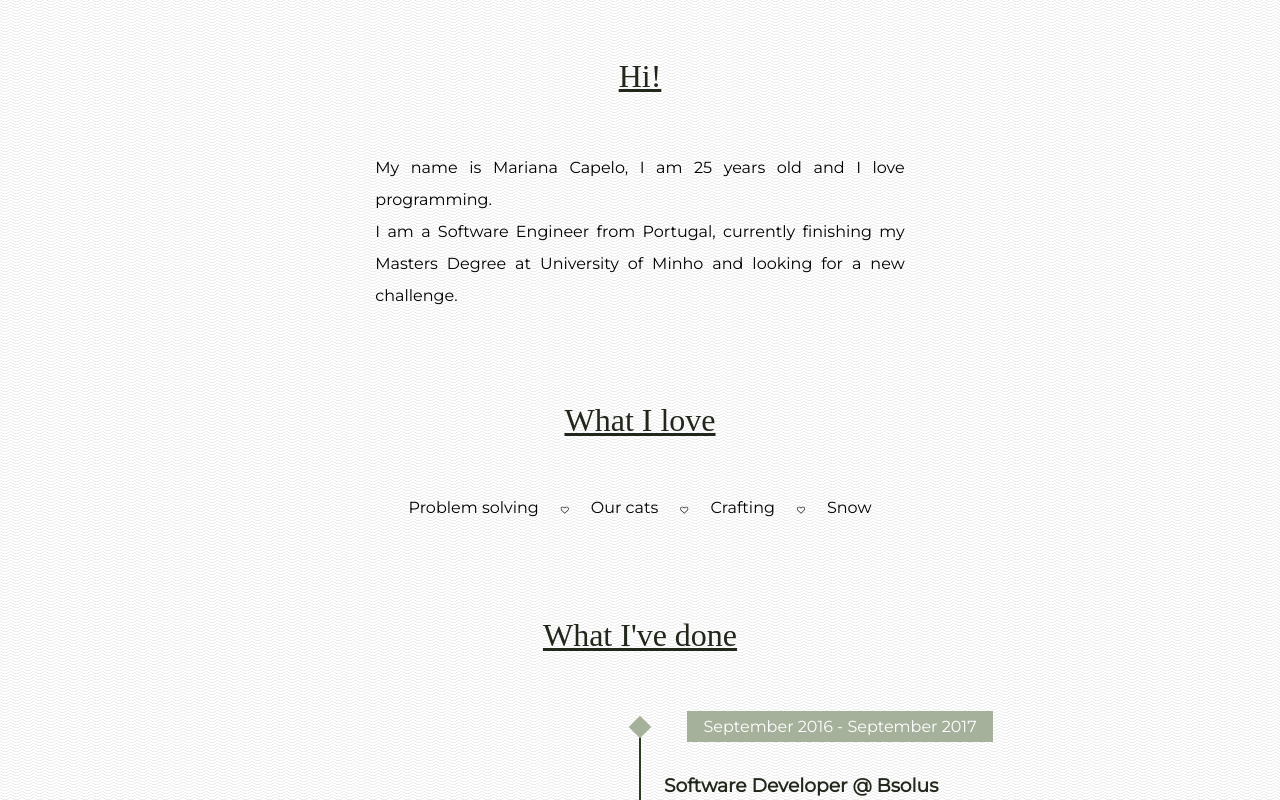
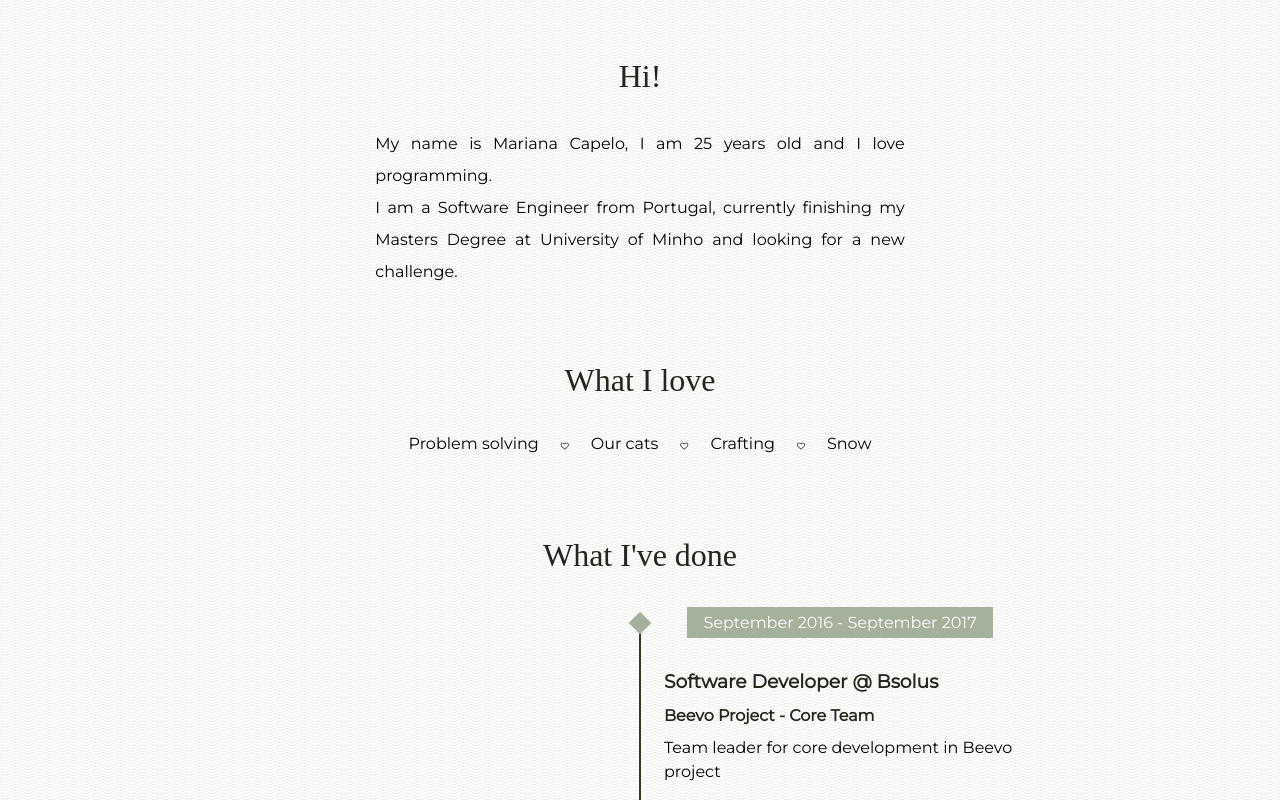
Before and after one commit to marianacapelo/marianacapelo.github.io, a React (Create React App) app: page / in a window 1280 px wide. Shown: the part 1120-1920 px from the top of the page. Built offline with nearby package versions, Linux system fonts and the light colour scheme; a web font is replaced by a local one.

Commit message:
fix: Decrease global spacing and remove underline decoration

```diff
--- a/src/App.css
+++ b/src/App.css
@@ -29,8 +29,7 @@ body {
 .App h2 {
   font-family: 'Cabin Sketch';
   font-weight: 100;
-  font-size: 2em;
-  text-decoration: underline; }
+  font-size: 2em; }
 
 .App h1, .App h2, .App h3, .App h4, .App h5 {
   margin-top: 0.5em;
--- a/src/App.scss
+++ b/src/App.scss
@@ -40,7 +40,6 @@ body {
     font-family: 'Cabin Sketch';
     font-weight: 100;
     font-size: 2em;
-    text-decoration: underline;
   }
 
   h1, h2, h3, h4, h5 {
--- a/src/components/section/section-style.css
+++ b/src/components/section/section-style.css
@@ -2,10 +2,10 @@
  * Color variables
  */
 section {
-  margin-top: 12vh; }
+  margin-top: 10vh; }
 
 section .section-title {
   margin: 0; }
 
 section .section-content {
-  margin-top: 8vh; }
+  margin-top: 5vh; }
--- a/src/components/section/section-style.scss
+++ b/src/components/section/section-style.scss
@@ -1,9 +1,9 @@
 @import "../../style/colors.scss";
 
 // Vertical space between sections
-$vertical-space: 12vh;
+$vertical-space: 10vh;
 // Vertical space between section title and content
-$vspace-inside: 8vh;
+$vspace-inside: 5vh;
 
 section {
   margin-top: $vertical-space;
```
